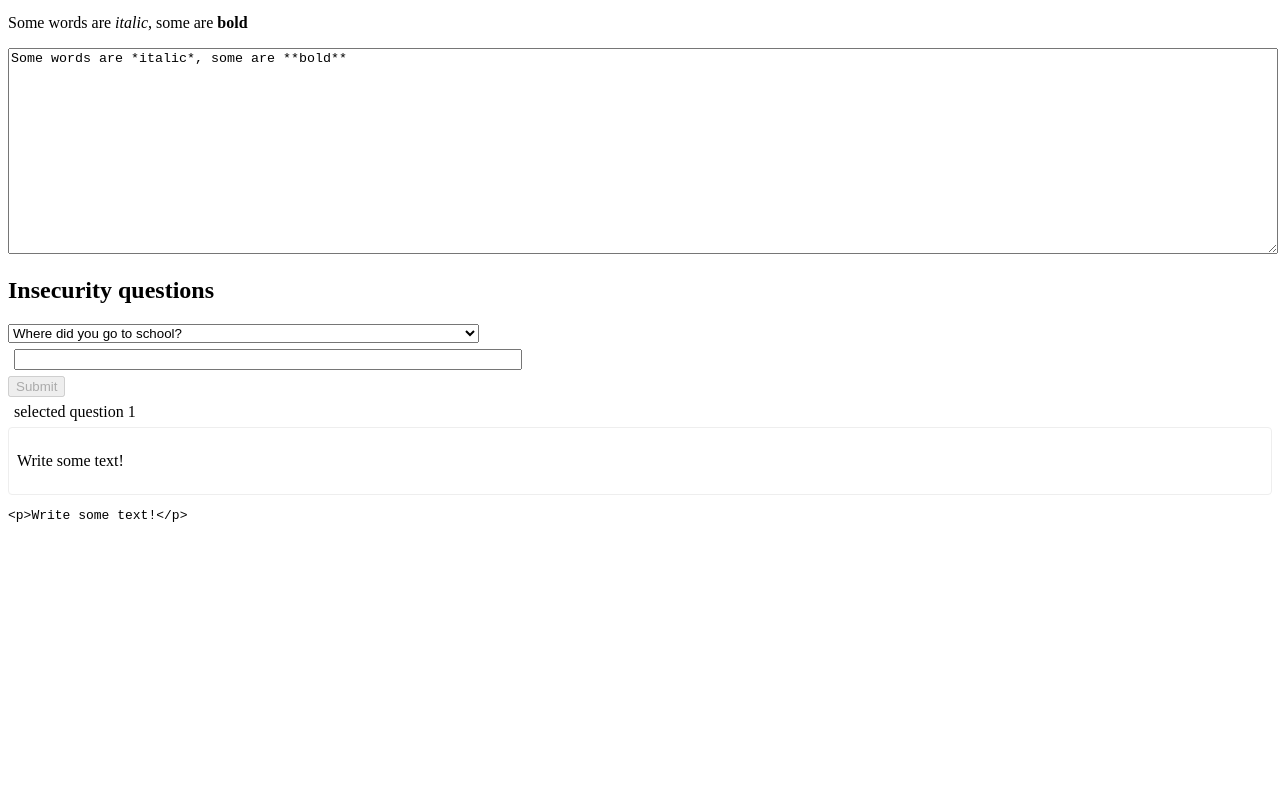
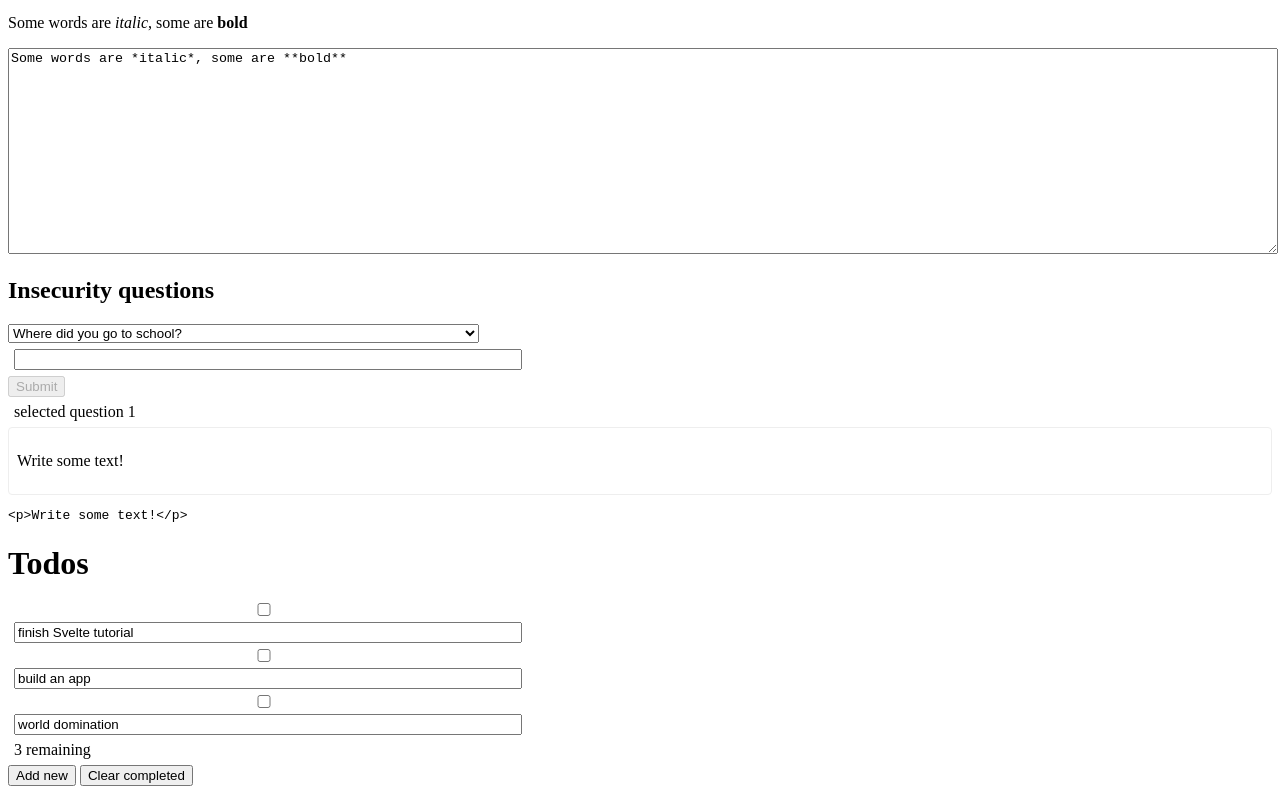
Before and after one commit to Lechros/study-svelte, a SvelteKit app: page /6 in a window 1280 px wide. Shown: the part 662-1456 px from the top of the page. Before the commit the page ends 1198 px from the top, so only its background shows below. Built offline with nearby package versions, Linux system fonts and the light colour scheme.

Commit message:
6: each block bindings

```diff
--- a/src/routes/6/+page.svelte
+++ b/src/routes/6/+page.svelte
@@ -38,6 +38,22 @@
 	}
 
 	let html = '<p>Write some text!</p>';
+
+	let todos = [
+		{ done: false, text: 'finish Svelte tutorial' },
+		{ done: false, text: 'build an app' },
+		{ done: false, text: 'world domination' }
+	];
+
+	function add() {
+		todos = todos.concat({ done: false, text: '' });
+	}
+
+	function clear() {
+		todos = todos.filter(t => !t.done);
+	}
+
+	$: remaining = todos.filter(t => !t.done).length;
 </script>
 
 <!--
@@ -159,6 +175,32 @@
 
 <pre>{html}</pre>
 
+<h1>Todos</h1>
+
+{#each todos as todo}
+	<div class:done={todo.done}>
+		<input
+			type=checkbox
+			bind:checked={todo.done}
+		>
+
+		<input
+			placeholder="What needs to be done?"
+			bind:value={todo.text}
+		>
+	</div>
+{/each}
+
+<p>{remaining} remaining</p>
+
+<button on:click={add}>
+	Add new
+</button>
+
+<button on:click={clear}>
+	Clear completed
+</button>
+
 <style>
 	label { display: flex }
 	input, p { margin: 6px }
@@ -173,4 +215,7 @@
 		border: 1px solid #eee;
 		border-radius: 4px;
 	}
+	.done {
+		opacity: 0.4;
+	}
 </style>
```
